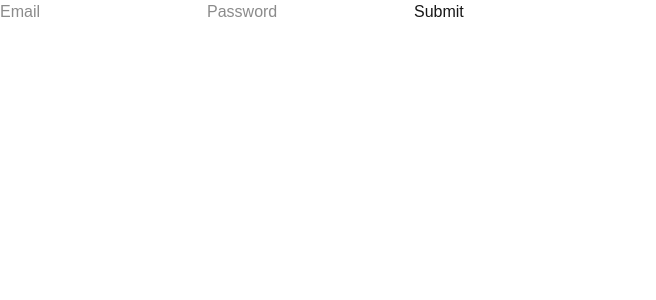
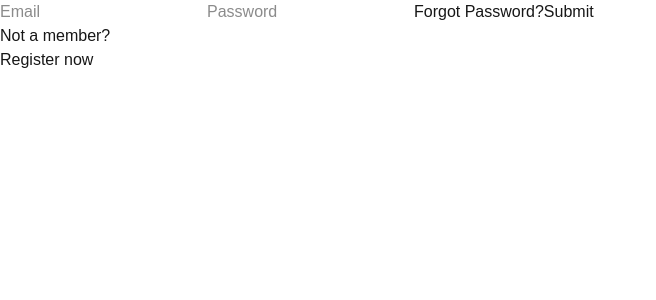
Before and after one commit to JonBabao/SWAP-Skills-Without-A-Price, a Next.js app: page /auth/login in a window 1280 px wide. Shown: the top 300 px of the page, without its empty margins (0-656 px from the left). Built offline with nearby package versions, Linux system fonts and the light colour scheme; no server answers.

Commit message:
Add forgot password functionality and linking to register

```diff
--- a/src/app/components/Login.tsx
+++ b/src/app/components/Login.tsx
@@ -3,6 +3,7 @@
 import React, { useState } from 'react';
 import { createClient } from '../../../lib/supabase/client';
 import { useRouter } from 'next/navigation';
+import Link from "next/link";
 
 const Login: React.FC = () => {
     const supabase = createClient();
@@ -54,6 +55,20 @@ const Login: React.FC = () => {
         router.push("/");
     };
 
+    const handleForgotPassword = async () => {
+        if (!identifier) {
+            alert("Enter your email to reset your password.");
+            return;
+        }
+
+        const { error } = await supabase.auth.resetPasswordForEmail(identifier);
+        if (error) {
+            alert("Failed to send password reset email. Try again.");
+        } else {
+            alert("Password reset email sent!");
+        }
+    };
+
     return(
         <div>
             <form onSubmit={handleSubmit}>
@@ -73,9 +88,24 @@ const Login: React.FC = () => {
                     placeholder="Password"
                     required
                 />
+                <button
+                    type="button"
+                    onClick={handleForgotPassword}
+                >
+                    Forgot Password?
+                </button>
                 <button type="submit">
                     Submit
                 </button>
+
+                <div>
+                    <p>Not a member?&nbsp;</p>
+                    <Link href="/auth/register">
+                        <button type="button">
+                            Register now
+                        </button>
+                    </Link>
+                </div>
             </form>
         </div>
     );
```
